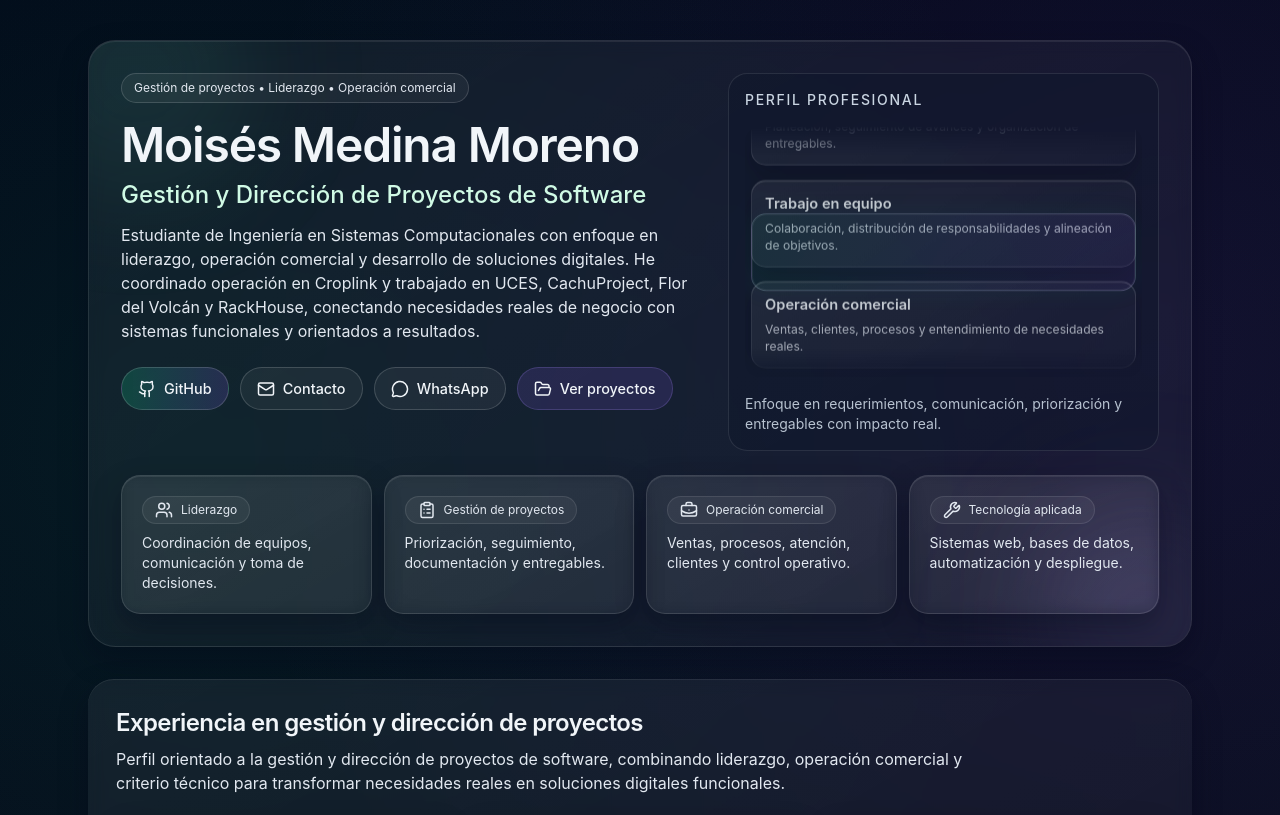
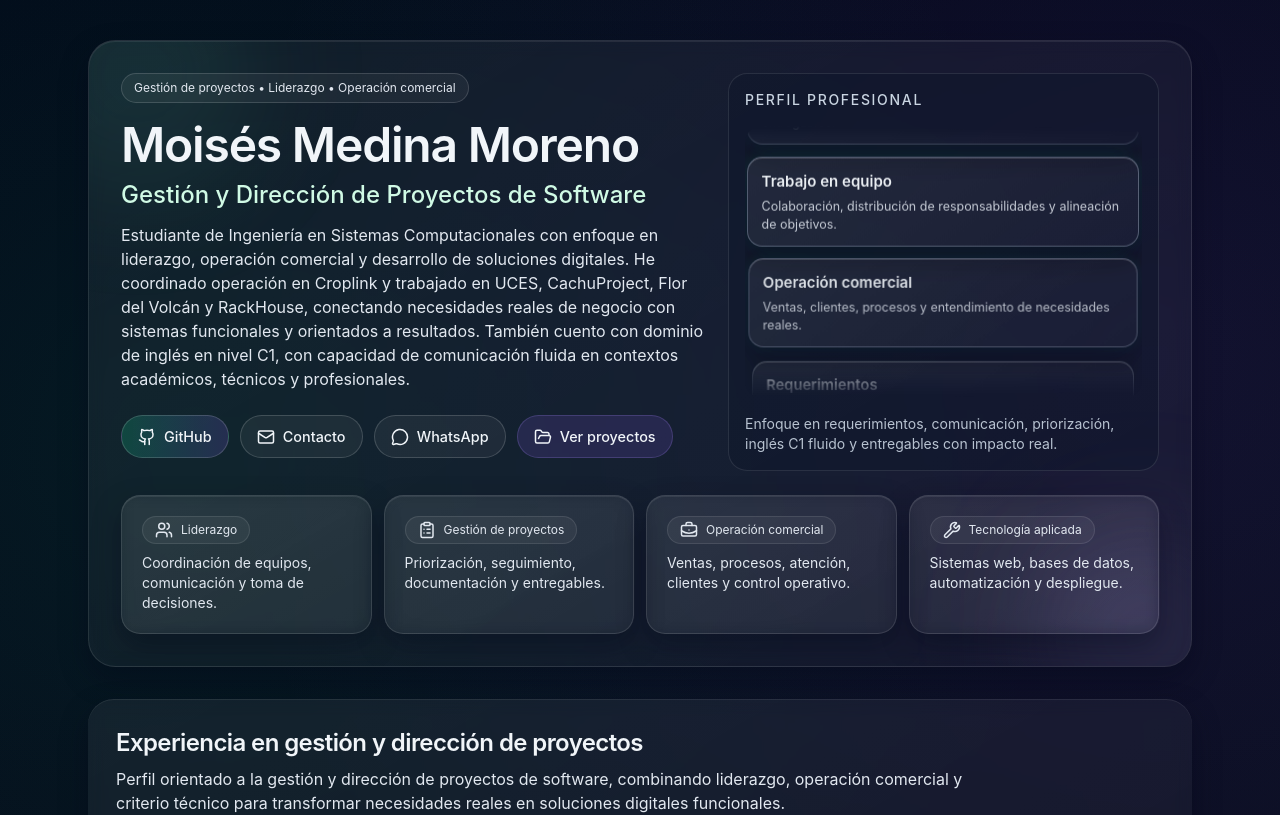
Before and after one commit to MoyRb/moises-portfolio, a Next.js app: page / in a window 1280 px wide. Shown: the top 815 px of the page. Built offline with nearby package versions, Linux system fonts and the light colour scheme.

Commit message:
Refina carrusel de perfil profesional y elimina overlay fijo

```diff
--- a/src/app/globals.css
+++ b/src/app/globals.css
@@ -35,10 +35,11 @@ html, body { height: 100%; }
 
 .skills-carousel {
   position: relative;
-  height: 15.75rem;
+  height: 17rem;
   overflow: hidden;
   border-radius: 1rem;
-  mask-image: linear-gradient(to bottom, transparent 0%, black 12%, black 88%, transparent 100%);
+  padding-inline: .15rem;
+  mask-image: linear-gradient(to bottom, transparent 0%, black 10%, black 90%, transparent 100%);
 }
 
 .skills-carousel-track {
@@ -55,15 +56,22 @@ html, body { height: 100%; }
   background: linear-gradient(145deg, rgba(255,255,255,.08), rgba(255,255,255,.03));
   padding: .8rem .85rem;
   box-shadow: inset 0 1px 0 rgba(255,255,255,.16), 0 10px 22px rgba(2,6,23,.28);
-  opacity: .8;
-  transform: scale(.97);
-  transition: opacity .35s ease, transform .35s ease, border-color .35s ease;
+  opacity: .64;
+  transform: scale(.965);
+  transition: opacity .35s ease, transform .35s ease, border-color .35s ease, box-shadow .35s ease;
+  animation: cardFocus 8s ease-in-out infinite;
 }
 
+.skills-carousel-track .skill-card:nth-child(2n) { animation-delay: 1.2s; }
+.skills-carousel-track .skill-card:nth-child(3n) { animation-delay: 2.4s; }
+.skills-carousel-track .skill-card:nth-child(4n) { animation-delay: 3.6s; }
+.skills-carousel-track .skill-card:nth-child(5n) { animation-delay: 4.8s; }
+
 .skill-card:hover {
-  opacity: .96;
-  transform: scale(.985);
-  border-color: rgba(255,255,255,.26);
+  opacity: .98;
+  transform: scale(.99);
+  border-color: rgba(255,255,255,.32);
+  box-shadow: inset 0 1px 0 rgba(255,255,255,.2), 0 14px 26px rgba(2,6,23,.34), 0 0 0 1px rgba(52,211,153,.2);
 }
 
 .skill-card-title {
@@ -79,19 +87,6 @@ html, body { height: 100%; }
   color: rgba(226,232,240,.88);
 }
 
-.skills-carousel-focus {
-  pointer-events: none;
-  position: absolute;
-  left: .35rem;
-  right: .35rem;
-  top: 50%;
-  height: 4.85rem;
-  transform: translateY(-50%);
-  border-radius: .95rem;
-  border: 1px solid rgba(148,163,184,.28);
-  box-shadow: inset 0 0 0 1px rgba(255,255,255,.06), 0 0 24px rgba(16,185,129,.07);
-  background: linear-gradient(90deg, rgba(16,185,129,.08), rgba(139,92,246,.08));
-}
 
 .hero-actions {
   display: flex;
@@ -120,12 +115,27 @@ html, body { height: 100%; }
   to { transform: translateY(calc(-50% - .35rem)); }
 }
 
+@keyframes cardFocus {
+  0%, 100% {
+    opacity: .64;
+    transform: scale(.965);
+    border-color: rgba(255,255,255,.14);
+    box-shadow: inset 0 1px 0 rgba(255,255,255,.16), 0 10px 22px rgba(2,6,23,.28);
+  }
+  45%, 55% {
+    opacity: .97;
+    transform: scale(1);
+    border-color: rgba(148,163,184,.48);
+    box-shadow: inset 0 1px 0 rgba(255,255,255,.18), 0 14px 28px rgba(2,6,23,.36), 0 0 22px rgba(16,185,129,.16);
+  }
+}
+
 @media (max-width: 640px) {
   .hero-premium { border-radius: 1.3rem; }
   .hero-actions > a { flex: 1 1 calc(50% - .5rem); }
   .hero-actions > a:last-child:nth-child(odd) { flex-basis: 100%; }
-  .skills-carousel { height: 14.25rem; }
-  .skills-carousel-focus { height: 4.3rem; }
+  .skills-carousel { height: 15rem; mask-image: linear-gradient(to bottom, transparent 0%, black 8%, black 92%, transparent 100%); }
+  .skill-card { padding: .75rem .8rem; }
 }
 
 @media (max-width: 420px) {
@@ -136,6 +146,5 @@ html, body { height: 100%; }
   *, *::before, *::after { animation: none !important; transition: none !important; }
   .skills-carousel { height: auto; mask-image: none; }
   .skills-carousel-track { display: grid; gap: .7rem; }
-  .skills-carousel-track .skill-card:nth-child(n+8) { display: none; }
-  .skills-carousel-focus { display: none; }
+  .skills-carousel-track .skill-card:nth-child(n+9) { display: none; }
 }
--- a/src/app/page.tsx
+++ b/src/app/page.tsx
@@ -31,6 +31,10 @@ const PROFILE_SKILLS = [
     title: "Comunicación",
     description: "Claridad para presentar avances, acuerdos y decisiones.",
   },
+  {
+    title: "Inglés C1 fluido",
+    description: "Comunicación fluida en inglés para colaboración, documentación y entornos profesionales.",
+  },
 ];
 
 const PROFILE_SKILLS_LOOP = [...PROFILE_SKILLS, ...PROFILE_SKILLS];
@@ -54,7 +58,8 @@ export default function Home() {
               <p className="mt-3 max-w-2xl text-sm text-slate-200 sm:text-base">
                 Estudiante de Ingeniería en Sistemas Computacionales con enfoque en liderazgo, operación comercial y desarrollo de
                 soluciones digitales. He coordinado operación en Croplink y trabajado en UCES, CachuProject, Flor del Volcán y
-                RackHouse, conectando necesidades reales de negocio con sistemas funcionales y orientados a resultados.
+                RackHouse, conectando necesidades reales de negocio con sistemas funcionales y orientados a resultados. También cuento
+                con dominio de inglés en nivel C1, con capacidad de comunicación fluida en contextos académicos, técnicos y profesionales.
               </p>
 
               <div className="hero-actions mt-6">
@@ -76,10 +81,9 @@ export default function Home() {
                     </article>
                   ))}
                 </div>
-                <div className="skills-carousel-focus" aria-hidden="true" />
               </div>
               <p className="mt-4 text-xs text-slate-300/90 sm:text-sm">
-                Enfoque en requerimientos, comunicación, priorización y entregables con impacto real.
+                Enfoque en requerimientos, comunicación, priorización, inglés C1 fluido y entregables con impacto real.
               </p>
             </aside>
           </div>
```
